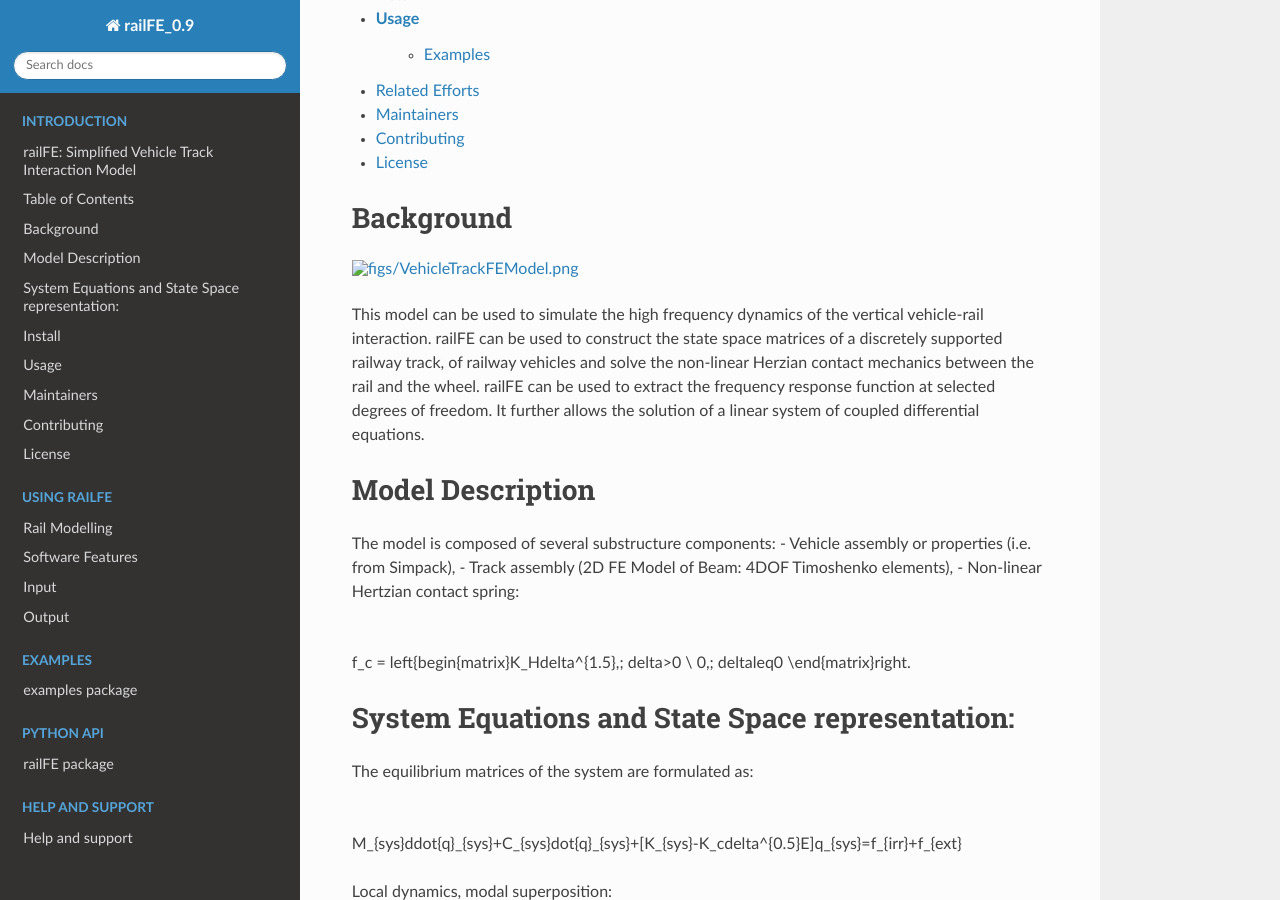
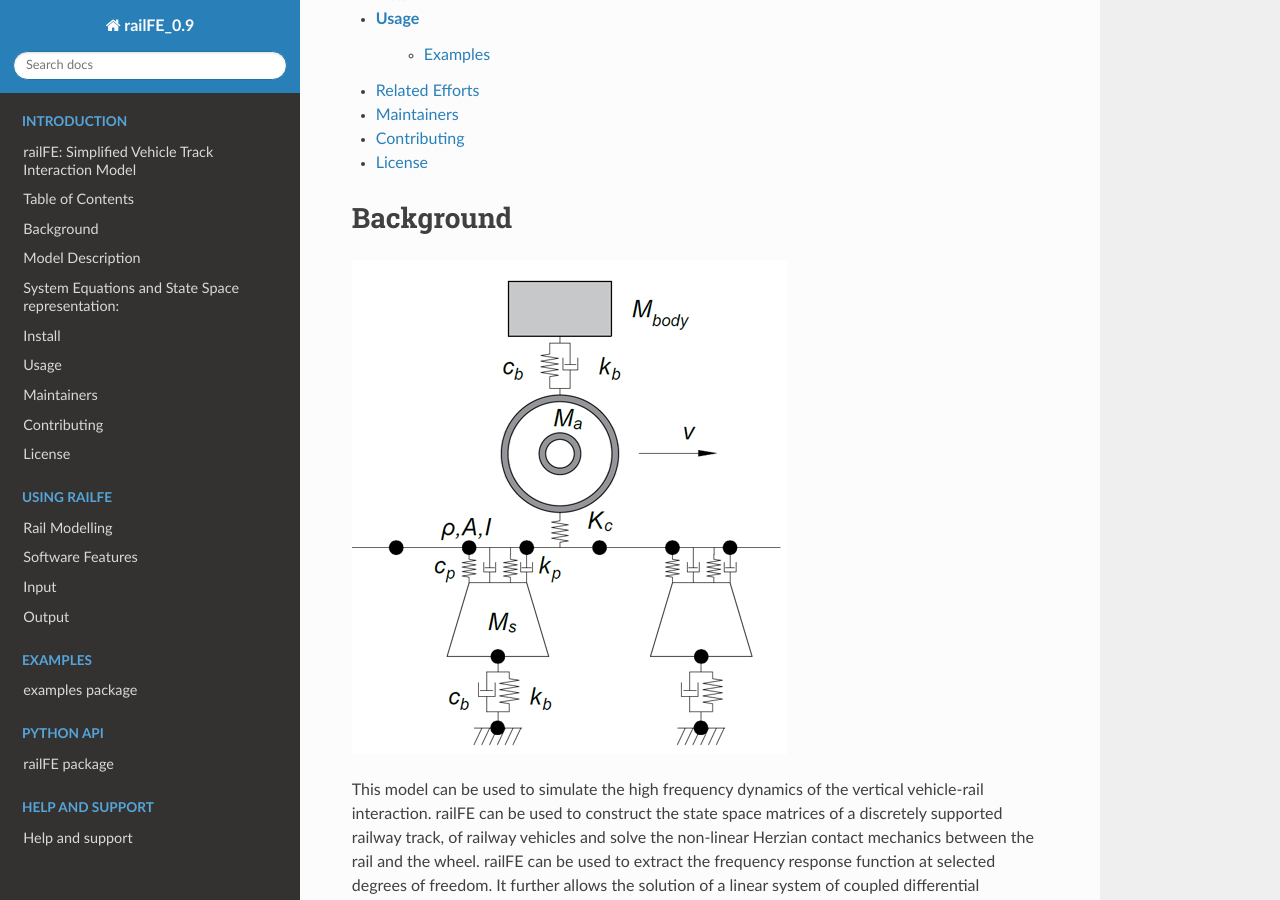
Before and after one commit to CyprienHoelzl/railFE, a Sphinx documentation site: the page built from docs/source/README.rst, in a window 1280 px wide and 900 px high, scrolled down 358 px. Built offline with Sphinx 7.4.7 and the Read the Docs theme 2.0.0, drawn with Linux system fonts in a browser that asks for light colours.

Commit message:
readthedocs documentation restructuring

```diff
--- a/docs/source/README.rst
+++ b/docs/source/README.rst
@@ -22,7 +22,7 @@ Table of Contents
 Background
 ==========================================================
 
-.. image:: figs/VehicleTrackFEModel.png
+.. image:: ../../figs/VehicleTrackFEModel.png
 	:target: Vehicle-Track FE Model
 
 This model can be used to simulate the high frequency dynamics of the vertical vehicle-rail interaction.
```
